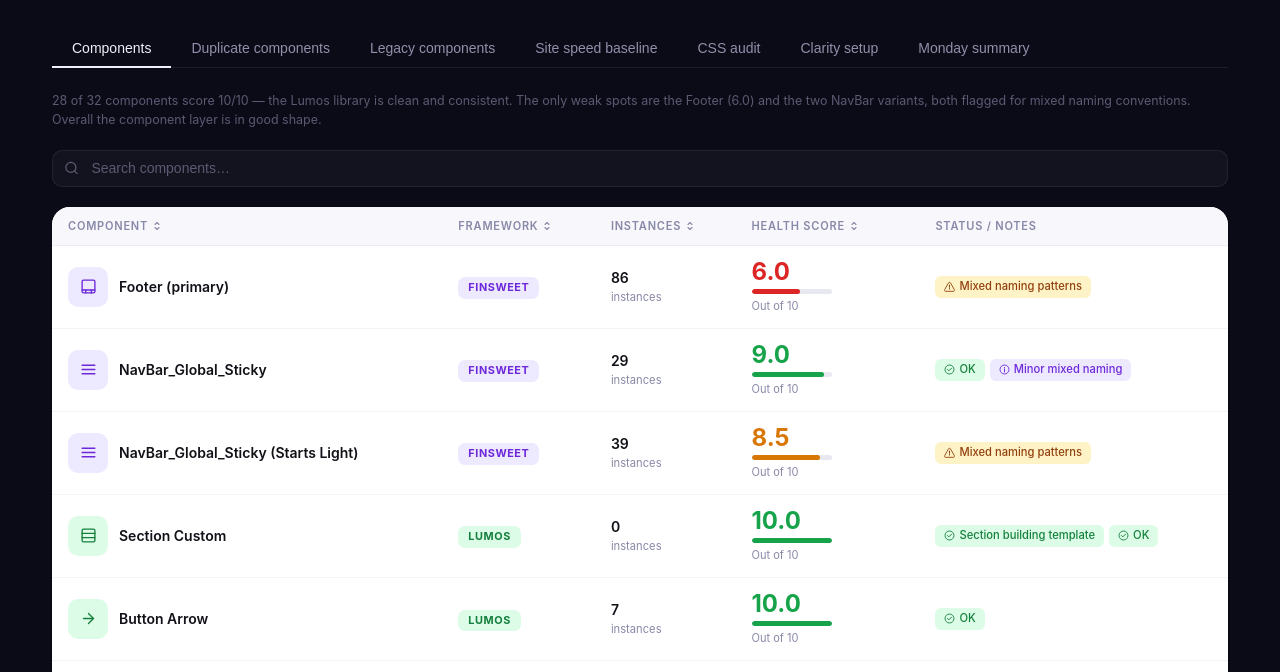
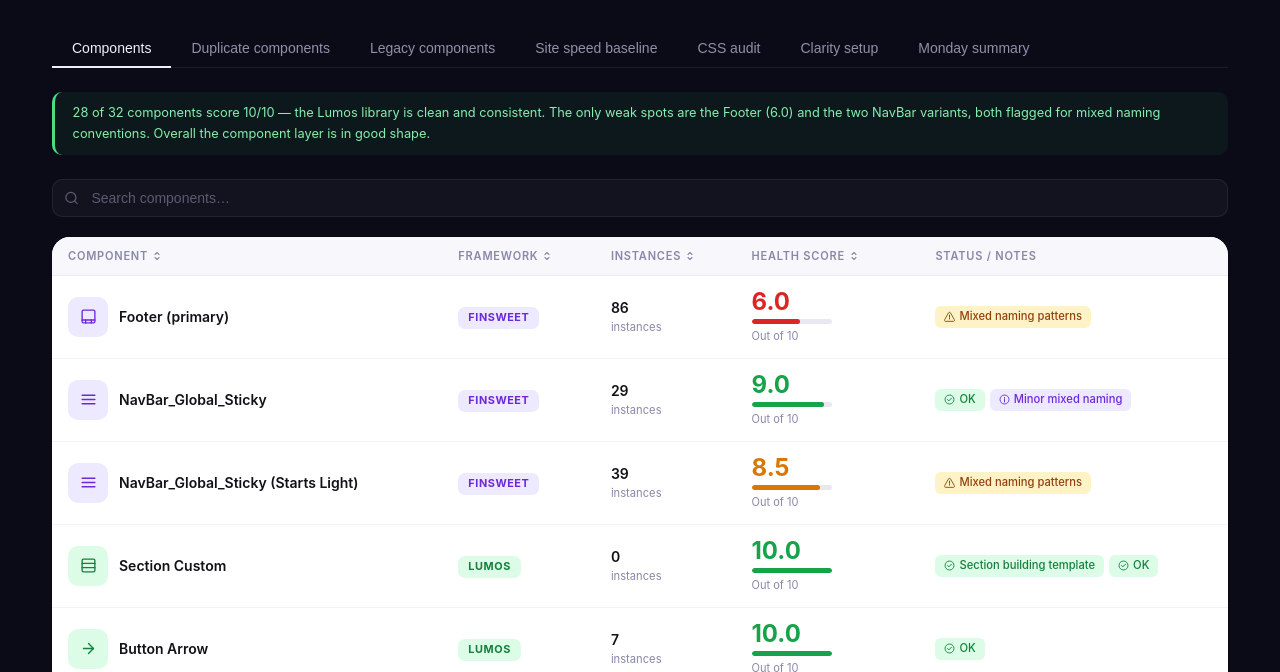
Before and after one commit to ove12-cmd/photoday-audit, a plain HTML site: page index.html in a window 1280 px wide. Both pictures are taken after a click on the button "Components". Shown: the part 93-765 px from the top of the page. Drawn offline with Linux system fonts and the light colour scheme.

Commit message:
Highlight tab descriptions with sentiment-coded callout bars
Co-Authored-By: Claude Sonnet 4.6 <noreply@anthropic.com>

```diff
--- a/index.html
+++ b/index.html
@@ -170,6 +170,13 @@ tbody td{padding:14px 16px;vertical-align:middle}
 .empty-state svg{opacity:.3;margin-bottom:.75rem}
 .empty-state p{font-size:.875rem}
 
+/* Tab description bar */
+.tab-desc-bar{font-size:.8rem;line-height:1.6;padding:.7rem 1rem .7rem 1.1rem;border-radius:10px;margin-bottom:1.5rem;border-left:3px solid transparent}
+.td-good{background:rgba(34,197,94,0.07);border-left-color:#4ade80;color:#86efac}
+.td-warn{background:rgba(251,191,36,0.07);border-left-color:#fbbf24;color:#fde68a}
+.td-bad{background:rgba(248,113,113,0.07);border-left-color:#f87171;color:#fca5a5}
+.td-info{background:rgba(96,165,250,0.07);border-left-color:#60a5fa;color:#93c5fd}
+
 /* ── Mobile responsive ── */
 @media(max-width:640px){
   .page{padding:1.25rem 1rem 4rem}
@@ -259,7 +266,7 @@ tbody td{padding:14px 16px;vertical-align:middle}
     <button class="tab-btn" onclick="showTab('clarity',this)">Clarity setup</button>
     <button class="tab-btn" onclick="showTab('summary',this)">Monday summary</button>
   </div>
-  <div id="tab-description" style="font-size:.78rem;color:var(--text-3);margin-bottom:1.25rem;line-height:1.5"></div>
+  <div id="tab-description" class="tab-desc-bar td-good"></div>
 
   <div id="tab-components" class="tab-panel active">
     <div class="search-wrap">
@@ -993,13 +1000,13 @@ function sortDups(col) {
 }
 
 var tabDescriptions = {
-  components:  '28 of 32 components score 10/10 — the Lumos library is clean and consistent. The only weak spots are the Footer (6.0) and the two NavBar variants, both flagged for mixed naming conventions. Overall the component layer is in good shape.',
-  duplicates:  'The navigation is fragmented: 7 separate nav components exist where there should be 2 (one standard, one light). Global Styles also exists twice under different names with 66+ active instances between them. This is the most straightforward consolidation win on the site.',
-  legacy:      '8 of the 11 legacy components are still live on pages — they\'re not hidden, they\'re actively rendering. The worst offender is Global Styles with 66 instances, followed by Footer CTA Block at 26. These are real regression risks every time the design system changes.',
-  speed:       'Performance is the biggest problem on the site. Desktop scores 34/100 and mobile scores 25/100 — both deep in the red. Anything under 50 hurts conversion. The good news: SEO is a perfect 100 on both devices and accessibility is a solid 85.',
-  css:         'The stylesheet is heavily bloated. 660 classes are just numbered copies of other classes, 3 separate variable systems define the same colour tokens, and two utility frameworks (Lumos u- and Client-First) are competing for the same layout jobs. Architecture scores average around 3–4/10 — the underlying design system is solid, but years of pasting between projects has left a lot of debris.',
-  clarity:     'Clarity is not installed yet — there is currently zero visibility into how users actually behave on the site. No session recordings, no heatmaps, no click data. This is a 10-minute GTM install and should be done before any optimisation work starts so decisions can be based on real data.',
-  summary:     'The Lumos component library is the healthiest part of the site. Everything else needs work: performance is critically low, the stylesheet is bloated with 660 duplicate classes, and 8 legacy components are still live. The cleanup is achievable — it\'s mostly removing what doesn\'t belong rather than rebuilding from scratch.'
+  components:  {s:'good',  t:'28 of 32 components score 10/10 — the Lumos library is clean and consistent. The only weak spots are the Footer (6.0) and the two NavBar variants, both flagged for mixed naming conventions. Overall the component layer is in good shape.'},
+  duplicates:  {s:'warn',  t:'The navigation is fragmented: 7 separate nav components exist where there should be 2 (one standard, one light). Global Styles also exists twice under different names with 66+ active instances between them. This is the most straightforward consolidation win on the site.'},
+  legacy:      {s:'warn',  t:'8 of the 11 legacy components are still live on pages — they\'re not hidden, they\'re actively rendering. The worst offender is Global Styles with 66 instances, followed by Footer CTA Block at 26. These are real regression risks every time the design system changes.'},
+  speed:       {s:'bad',   t:'Performance is the biggest problem on the site. Desktop scores 34/100 and mobile scores 25/100 — both deep in the red. Anything under 50 hurts conversion. The good news: SEO is a perfect 100 on both devices and accessibility is a solid 85.'},
+  css:         {s:'bad',   t:'The stylesheet is heavily bloated. 660 classes are just numbered copies of other classes, 3 separate variable systems define the same colour tokens, and two utility frameworks (Lumos u- and Client-First) are competing for the same layout jobs. Architecture scores average around 3–4/10 — the underlying design system is solid, but years of pasting between projects has left a lot of debris.'},
+  clarity:     {s:'warn',  t:'Clarity is not installed yet — there is currently zero visibility into how users actually behave on the site. No session recordings, no heatmaps, no click data. This is a 10-minute GTM install and should be done before any optimisation work starts so decisions can be based on real data.'},
+  summary:     {s:'info',  t:'The Lumos component library is the healthiest part of the site. Everything else needs work: performance is critically low, the stylesheet is bloated with 660 duplicate classes, and 8 legacy components are still live. The cleanup is achievable — it\'s mostly removing what doesn\'t belong rather than rebuilding from scratch.'}
 };
 
 function showTab(id,btn) {
@@ -1008,7 +1015,10 @@ function showTab(id,btn) {
   document.getElementById('tab-'+id).classList.add('active');
   btn.classList.add('active');
   var desc = document.getElementById('tab-description');
-  if(desc) desc.textContent = tabDescriptions[id] || '';
+  if(desc && tabDescriptions[id]) {
+    desc.textContent = tabDescriptions[id].t;
+    desc.className = 'tab-desc-bar td-' + tabDescriptions[id].s;
+  }
 }
 
 function showInnerTab(id,btn) {
@@ -1104,7 +1114,9 @@ function onSearchLegacy(q) {
 renderComps(comps);
 renderDups(dups);
 renderLegacy(legacy);
-document.getElementById('tab-description').textContent = tabDescriptions['components'];
+var _d = document.getElementById('tab-description');
+_d.textContent = tabDescriptions['components'].t;
+_d.className = 'tab-desc-bar td-' + tabDescriptions['components'].s;
 
 var dupClasses = [
   [".accordion_component",[2],"comp"],[".accordion_content_padding",[2],"comp"],[".accordion_content_text",[2],"comp"],[".accordion_content_wrap",[2],"comp"],[".accordion_list",[2],"comp"],[".accordion_toggle_button",[2],"comp"],[".accordion_toggle_heading",[2],"comp"],[".accordion_toggle_icon",[2],"comp"],[".accordion_wrap",[2],"comp"],
```
